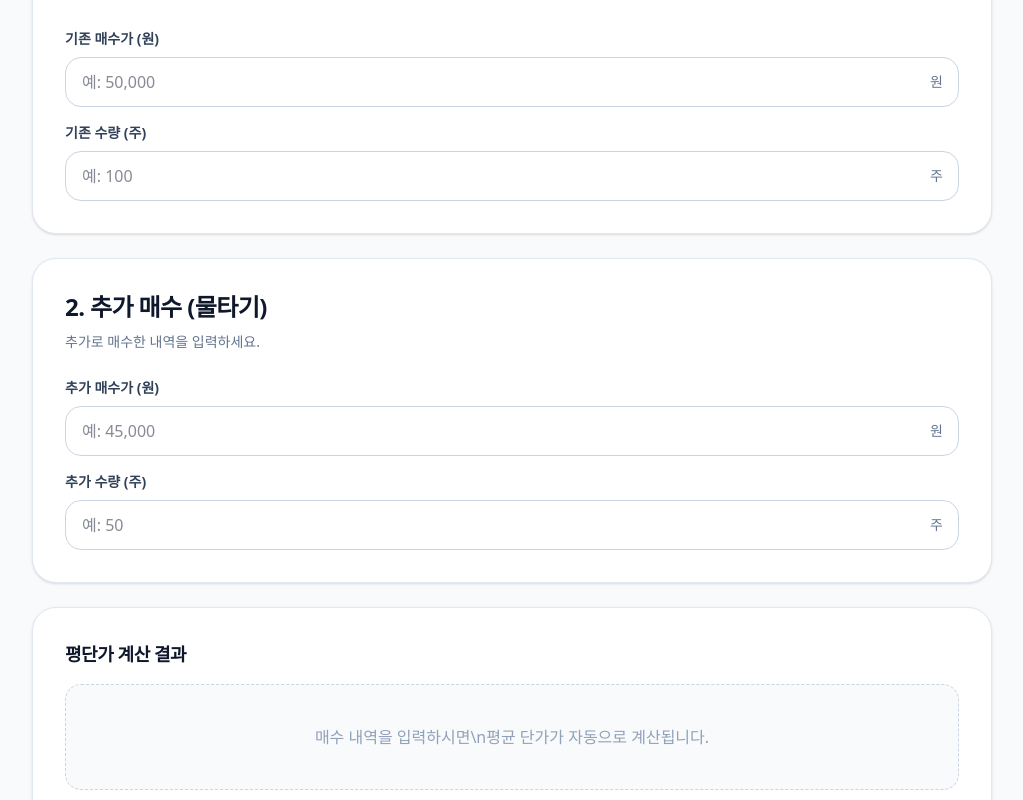
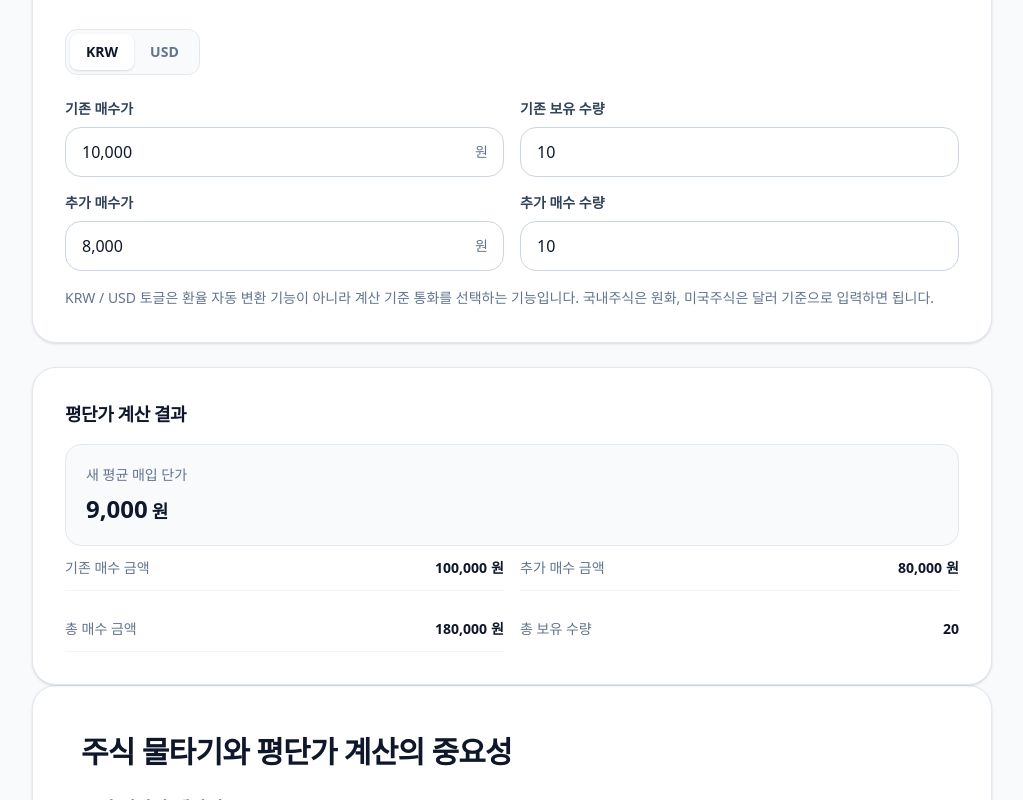
Before and after one commit to YG-coder/stock-calculator, a Next.js app: page /average-price-calculator in a window 1280 px wide. Shown: the part 660-1460 px from the top of the page, without its empty margins (128-1151 px from the left). Built offline with nearby package versions, Linux system fonts and the light colour scheme.

Commit message:
feat: 평단가 계산기에 KRW/USD 통화 토글 추가

```diff
--- a/src/components/calculator/AveragePriceCalculator.tsx
+++ b/src/components/calculator/AveragePriceCalculator.tsx
@@ -1,7 +1,6 @@
 "use client";
 
 import { useMemo, useState } from "react";
-import { formatNumber, parsePositive } from "@/lib/number";
 import {
   CalculatorLayout,
   CalculatorCard,
@@ -10,105 +9,159 @@ import {
   ResultDetail,
   InputField,
 } from "@/components/ui/Shared";
+import CurrencyToggle from "@/components/calculator/CurrencyToggle";
+
+type Currency = "KRW" | "USD";
+
+function formatNumber(value: number, maximumFractionDigits = 2) {
+  if (!Number.isFinite(value)) return "0";
+  return new Intl.NumberFormat("ko-KR", {
+    minimumFractionDigits: 0,
+    maximumFractionDigits,
+  }).format(value);
+}
 
 export default function AveragePriceCalculator() {
-  const [price1, setPrice1] = useState("");
-  const [qty1, setQty1] = useState("");
-  const [price2, setPrice2] = useState("");
-  const [qty2, setQty2] = useState("");
+  const [currency, setCurrency] = useState<Currency>("KRW");
+
+  const [currentPrice, setCurrentPrice] = useState("10000");
+  const [currentQuantity, setCurrentQuantity] = useState("10");
+  const [additionalPrice, setAdditionalPrice] = useState("8000");
+  const [additionalQuantity, setAdditionalQuantity] = useState("10");
+
+  const moneyUnit = currency === "KRW" ? "원" : "USD";
 
   const result = useMemo(() => {
-    const p1 = parsePositive(price1);
-    const q1 = parsePositive(qty1);
-    const p2 = parsePositive(price2);
-    const q2 = parsePositive(qty2);
+    const currentP = Number(currentPrice);
+    const currentQ = Number(currentQuantity);
+    const addP = Number(additionalPrice);
+    const addQ = Number(additionalQuantity);
 
-    const totalQty = q1 + q2;
-    const totalAmount = p1 * q1 + p2 * q2;
-
-    if (totalQty <= 0) {
-      return { valid: false, avgPrice: 0, totalQty: 0, totalAmount: 0 };
+    if (
+      !Number.isFinite(currentP) ||
+      !Number.isFinite(currentQ) ||
+      !Number.isFinite(addP) ||
+      !Number.isFinite(addQ) ||
+      currentP <= 0 ||
+      currentQ <= 0 ||
+      addP <= 0 ||
+      addQ <= 0
+    ) {
+      return {
+        valid: false,
+        currentAmount: 0,
+        additionalAmount: 0,
+        totalAmount: 0,
+        totalQuantity: 0,
+        averagePrice: 0,
+      };
     }
 
-    const avgPrice = totalAmount / totalQty;
+    const currentAmount = currentP * currentQ;
+    const additionalAmount = addP * addQ;
+    const totalAmount = currentAmount + additionalAmount;
+    const totalQuantity = currentQ + addQ;
+    const averagePrice = totalQuantity > 0 ? totalAmount / totalQuantity : 0;
 
     return {
       valid: true,
-      avgPrice,
-      totalQty,
+      currentAmount,
+      additionalAmount,
       totalAmount,
+      totalQuantity,
+      averagePrice,
     };
-  }, [price1, qty1, price2, qty2]);
+  }, [currentPrice, currentQuantity, additionalPrice, additionalQuantity]);
 
   return (
     <CalculatorLayout>
-      <div className="space-y-6">
-        <CalculatorCard title="1. 기존 보유" description="기존 매수가와 수량을 입력하세요.">
+      <CalculatorCard
+        title="물타기 평단가 계산기"
+        description="기존 매수가와 수량, 추가 매수가와 수량을 입력하면 새로운 평균 매입 단가를 계산할 수 있습니다."
+      >
+        <CurrencyToggle
+          value={currency}
+          onChange={setCurrency}
+          options={["KRW", "USD"] as const}
+        />
+
+        <div className="grid gap-4 sm:grid-cols-2">
           <InputField
-            id="price1"
-            label="기존 매수가 (원)"
+            id="currentPrice"
+            label="기존 매수가"
             type="number"
-            placeholder="예: 50000"
-            unit="원"
-            value={price1}
-            onChange={(e) => setPrice1(e.target.value)}
+            placeholder={currency === "KRW" ? "예: 10000" : "예: 100"}
+            unit={moneyUnit}
+            value={currentPrice}
+            onChange={(e) => setCurrentPrice(e.target.value)}
           />
           <InputField
-            id="qty1"
-            label="기존 수량 (주)"
+            id="currentQuantity"
+            label="기존 보유 수량"
             type="number"
-            placeholder="예: 100"
-            unit="주"
-            value={qty1}
-            onChange={(e) => setQty1(e.target.value)}
+            placeholder="예: 10"
+            value={currentQuantity}
+            onChange={(e) => setCurrentQuantity(e.target.value)}
           />
-        </CalculatorCard>
+        </div>
 
-        <CalculatorCard
-          title="2. 추가 매수 (물타기)"
-          description="추가로 매수한 내역을 입력하세요."
-        >
+        <div className="grid gap-4 sm:grid-cols-2">
           <InputField
-            id="price2"
-            label="추가 매수가 (원)"
+            id="additionalPrice"
+            label="추가 매수가"
             type="number"
-            placeholder="예: 45000"
-            unit="원"
-            value={price2}
-            onChange={(e) => setPrice2(e.target.value)}
+            placeholder={currency === "KRW" ? "예: 8000" : "예: 80"}
+            unit={moneyUnit}
+            value={additionalPrice}
+            onChange={(e) => setAdditionalPrice(e.target.value)}
           />
           <InputField
-            id="qty2"
-            label="추가 수량 (주)"
+            id="additionalQuantity"
+            label="추가 매수 수량"
             type="number"
-            placeholder="예: 50"
-            unit="주"
-            value={qty2}
-            onChange={(e) => setQty2(e.target.value)}
+            placeholder="예: 10"
+            value={additionalQuantity}
+            onChange={(e) => setAdditionalQuantity(e.target.value)}
           />
-        </CalculatorCard>
-      </div>
+        </div>
+
+        <p className="text-sm leading-relaxed text-slate-500">
+          KRW / USD 토글은 환율 자동 변환 기능이 아니라 계산 기준 통화를 선택하는 기능입니다.
+          국내주식은 원화, 미국주식은 달러 기준으로 입력하면 됩니다.
+        </p>
+      </CalculatorCard>
 
       <ResultCard
         title="평단가 계산 결과"
-        emptyMessage="매수 내역을 입력하시면\n평균 단가가 자동으로 계산됩니다."
+        emptyMessage="기존 매수가와 수량, 추가 매수가와 수량을 입력하면 결과가 계산됩니다."
         isValid={result.valid}
       >
         <ResultHighlight
-          label="최종 평균 단가"
-          value={formatNumber(result.avgPrice)}
-          unit="원"
+          label="새 평균 매입 단가"
+          value={formatNumber(result.averagePrice)}
+          unit={moneyUnit}
+          tone="default"
         />
+
         <div className="grid gap-4 sm:grid-cols-2">
           <ResultDetail
-            label="총 보유 수량"
-            value={formatNumber(result.totalQty)}
-            unit="주"
+            label="기존 매수 금액"
+            value={formatNumber(result.currentAmount)}
+            unit={moneyUnit}
+          />
+          <ResultDetail
+            label="추가 매수 금액"
+            value={formatNumber(result.additionalAmount)}
+            unit={moneyUnit}
           />
           <ResultDetail
             label="총 매수 금액"
             value={formatNumber(result.totalAmount)}
-            unit="원"
+            unit={moneyUnit}
+          />
+          <ResultDetail
+            label="총 보유 수량"
+            value={formatNumber(result.totalQuantity, 4)}
           />
         </div>
       </ResultCard>
```
